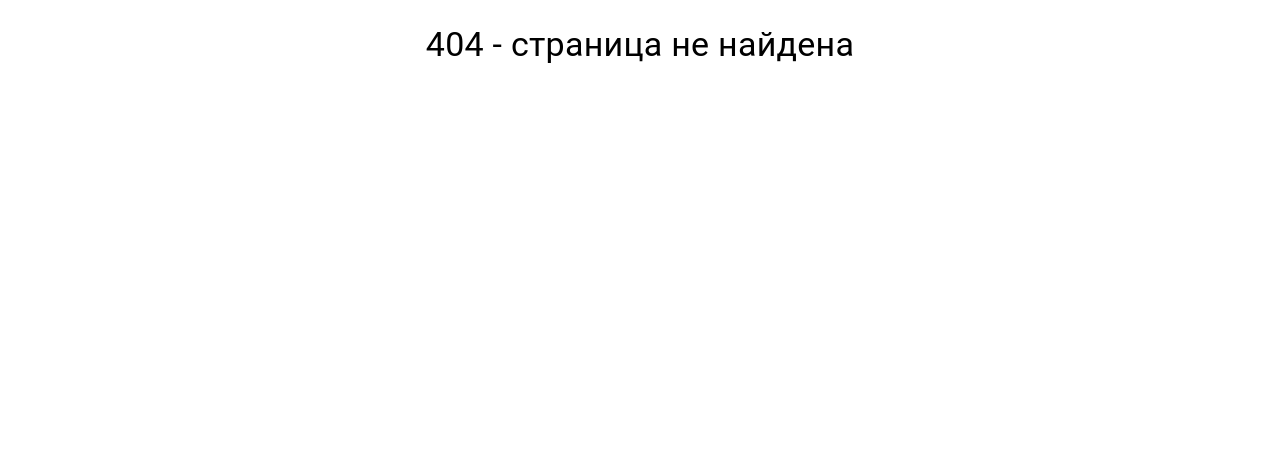
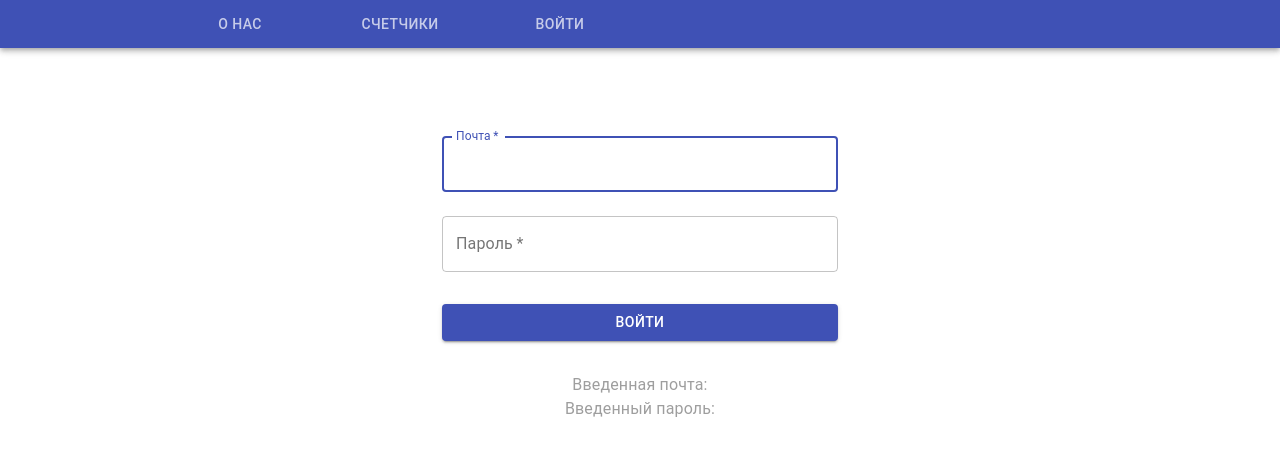
Before and after one commit to warryr/react-tasks, a React (Create React App) app: page /login in a window 1280 px wide. Before the commit this address led to /404. Shown: the top 456 px of the page. Built offline with nearby package versions, Linux system fonts and the light colour scheme.

Commit message:
feat: add login form

```diff
--- a/src/App.js
+++ b/src/App.js
@@ -5,6 +5,7 @@ import ParentCounterContainer from './containers/ParentCounterContainer';
 import TabsContainer from './containers/TabsContainer';
 import AboutContainer from './containers/AboutContainer';
 import ErrorContainer from './containers/ErrorContainer';
+import LoginContainer from './containers/LoginContainer';
 
 class App extends React.Component {
   render() {
@@ -19,6 +20,7 @@ class App extends React.Component {
             <Route path='/' exact component={null}/>
             <Route path='/about' exact component={AboutContainer}/>
             <Route path='/counters' exact component={ParentCounterContainer}/>
+            <Route path='/login' exact component={LoginContainer}/>
             <Route path='/404' exact component={ErrorContainer}/>
             <Redirect to='/404'/>
           </Switch>
--- /dev/null
+++ b/src/containers/LoginContainer.js
@@ -0,0 +1,46 @@
+import React from 'react';
+import Login from "../views/Login";
+
+export default class LoginContainer extends React.Component {
+  constructor(props) {
+    super(props);
+    this.onLogin = this.onLogin.bind(this);
+    this.displayInputValue = this.displayInputValue.bind(this);
+    this.state = {
+      currentEmailValue: '',
+      currentPasswordValue: '',
+      emailValid: false,
+      passwordValid: false,
+    }
+  }
+
+  render() {
+    return (
+        <Login login={this.onLogin} display={this.displayInputValue}
+               emailValue={this.state.currentEmailValue} passwordValue={this.state.currentPasswordValue}/>
+    );
+  }
+
+  displayInputValue() {
+    const email = document.getElementById('email').value;
+    const password = document.getElementById('password').value;
+
+    this.setState(state => ({
+      ...state,
+      currentEmailValue: email,
+      currentPasswordValue: password,
+      emailValid: email.split('').length > 5,
+      passwordValid: password.split('').length > 5,
+    }));
+  }
+
+  onLogin() {
+    const emailField = document.getElementById('email');
+    const passwordField = document.getElementById('password');
+
+    if (this.state.emailValid && this.state.passwordValid) {
+      document.getElementById('form').reset();
+    }
+
+  }
+}
--- /dev/null
+++ b/src/views/Login/index.js
@@ -0,0 +1,47 @@
+import React from 'react';
+import PropTypes from 'prop-types';
+import Box from '@material-ui/core/Box';
+import Button from '@material-ui/core/Button';
+import CssBaseline from '@material-ui/core/CssBaseline';
+import TextField from '@material-ui/core/TextField';
+import Typography from '@material-ui/core/Typography';
+import Container from '@material-ui/core/Container';
+import { useStyles } from './styles';
+
+const Login = (props) => {
+  const classes = useStyles();
+  return (
+    <Container component="main" maxWidth="xs">
+      <CssBaseline />
+      <div className={classes.paper}>
+        <form id='form' className={classes.form} noValidate>
+          <TextField variant="outlined" margin="normal" fullWidth autoFocus label="Почта"
+                     id="email" name="email" required onChange={props.display}/>
+          <TextField type="password" variant="outlined" margin="normal" fullWidth label="Пароль"
+                     id="password" name="password" required onChange={props.display}/>
+          <Button type="button" variant="contained" color="primary" fullWidth
+                  className={classes.submit} onClick={props.login}>
+            Войти
+          </Button>
+        </form>
+        <Box className={classes.logBox}>
+          <Typography>
+            Введенная почта: {props.emailValue}
+          </Typography>
+          <Typography>
+            Введенный пароль: {props.passwordValue}
+          </Typography>
+        </Box>
+      </div>
+    </Container>
+  );
+};
+
+Login.propTypes = {
+  emailValue: PropTypes.string.isRequired,
+  passwordValue: PropTypes.string.isRequired,
+  login: PropTypes.func.isRequired,
+  display: PropTypes.func.isRequired,
+};
+
+export default Login;
--- /dev/null
+++ b/src/views/Login/styles.js
@@ -0,0 +1,31 @@
+import { makeStyles } from '@material-ui/core';
+import grey from '@material-ui/core/colors/grey';
+
+export const useStyles = makeStyles(theme => ({
+  '@global': {
+    body: {
+      backgroundColor: theme.palette.common.white,
+    },
+  },
+  paper: {
+    marginTop: theme.spacing(8),
+    display: 'flex',
+    flexDirection: 'column',
+    alignItems: 'center',
+  },
+  avatar: {
+    margin: theme.spacing(1),
+    backgroundColor: theme.palette.secondary.main,
+  },
+  form: {
+    width: '100%', // Fix IE 11 issue.
+    marginTop: theme.spacing(1),
+  },
+  submit: {
+    margin: theme.spacing(3, 0, 2),
+  },
+  logBox: {
+    margin: theme.spacing(2),
+    color: grey[500],
+  }
+}));
--- a/src/views/Tabs/index.js
+++ b/src/views/Tabs/index.js
@@ -20,6 +20,7 @@ export default () => {
           <Tab value={false} />
           <Tab label="О нас"  component={Link} to='/about'/>
           <Tab label="Счетчики" component={Link} to='/counters'/>
+          <Tab label="Войти" component={Link} to='/login'/>
         </Tabs>
       </AppBar>
     </div>
```
